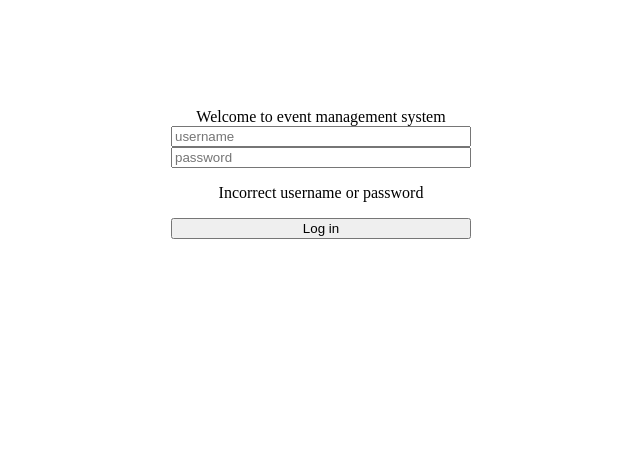
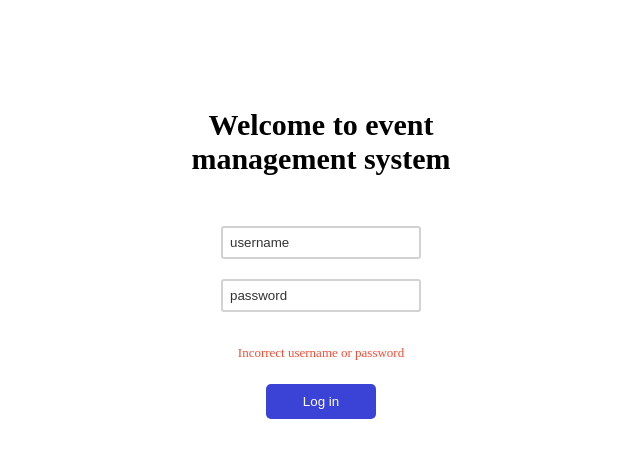
Before and after one commit to mrtfe/event-management-system, a React (Create React App) app in the folder final-task/: page / in a window 1280 px wide. Shown: the top 458 px of the page, without its empty margins (319-959 px from the left). Built offline with nearby package versions, Linux system fonts and the light colour scheme.

Commit message:
login form styled

```diff
--- a/final-task/src/styles/loginForm.css
+++ b/final-task/src/styles/loginForm.css
@@ -4,9 +4,43 @@
   max-width: 300px;
   margin: 0 auto;
   padding-top: 100px;
+  text-align: center;
+}
+
+.login-header {
+  font-size: 30px;
+  font-weight: 600;
 }
 
 .login-form {
   display: flex;
   flex-direction: column;
+  margin: 50px;
 }
+
+.login-form input {
+  padding: 7px;
+  margin-bottom: 20px;
+  border: 2px solid rgba(128, 128, 128, 0.356);
+  border-radius: 3px;
+}
+
+.login-form input::placeholder {
+  color: rgb(51, 50, 50);
+}
+
+p {
+  color: rgb(247, 76, 54);
+  font-size: 13px;
+  font-weight: 500;
+}
+
+button {
+  margin: 10px 45px;
+  padding: 10px 15px;
+  color: white;
+  font-weight: 500;
+  background-color: #3b43d6;
+  border: none;
+  border-radius: 5px;
+}
```
